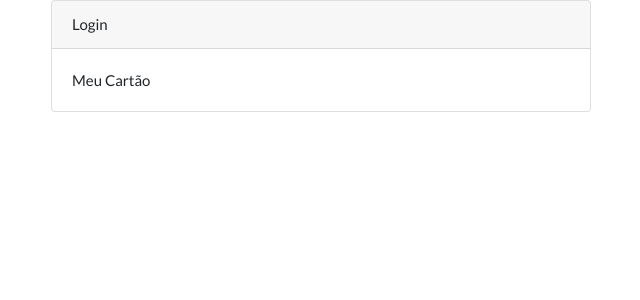
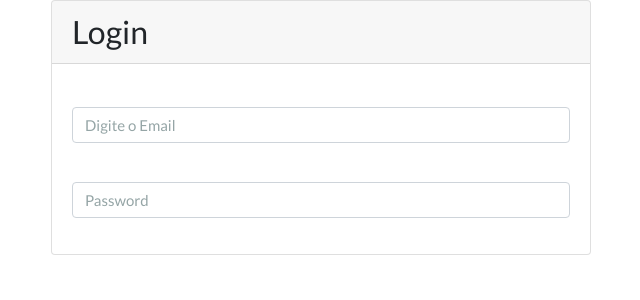
Before and after one commit to leonardoft9/Projeto-p2-frontend, a React (Create React App) app: page / in a window 1280 px wide. Shown: the top 300 px of the page, without its empty margins (334-974 px from the left). Built offline with nearby package versions, Linux system fonts and the light colour scheme.

Commit message:
form-group.js e formulario de login.js

```diff
--- a/src/components/card.js
+++ b/src/components/card.js
@@ -5,7 +5,7 @@
     render(){
         return(
             <div className="card mb-3">
-                <div className="card-header">{this.props.title}</div>
+                <h3 className="card-header">{this.props.title}</h3>
                 <div className="card-body">
                     {this.props.children}
                 </div>
--- /dev/null
+++ b/src/components/form-group.js
@@ -0,0 +1,12 @@
+import React from 'react'
+
+function FormGroup(props){
+    return(
+        <div className="form-group">
+        <label htmlFor={props.htmlFor}>{props.label}</label>
+        {props.children}
+        </div>
+    )
+}
+
+export default FormGroup
--- a/src/views/login.js
+++ b/src/views/login.js
@@ -1,5 +1,6 @@
 import React from 'react'
 import Card from '../components/card'
+import FormGroup from '../components/form-group'
 
 class Login extends React.Component{
 
@@ -11,7 +12,27 @@
                 <div className="col-md-6" style={{position: 'relative', left: '300px' }}>
                     <div className="bs-docs-section">
                         <Card title="Login">
-                            Meu Cartão
+                            <div className="row">
+                                <div className="col-lg-12">
+                                    <div className="bs-component">
+                                        <fieldset>
+                                            <FormGroup Label="Email: *" htmlFor="exampleInputEmail1">
+                                            <input type="email"
+                                                   className="form-control"
+                                                   id="exampleInputEmail1"
+                                                   aria-describedby="emailHelp"
+                                                   placeholder="Digite o Email"/>
+                                            </FormGroup>
+                                            <FormGroup Label="Senha: *" htmlFor="exampleInputPassword1">
+                                            <input type="password"
+                                                   className="form-control"
+                                                   id="exampleInputPassword1"
+                                                   placeholder="Password"/>
+                                            </FormGroup>
+                                        </fieldset>
+                                    </div>
+                                </div>
+                            </div>
                         </Card>
                     </div>
                 </div>
```
Also changed, not shown: 1 other file (tests, documents, lock files or other folders).
